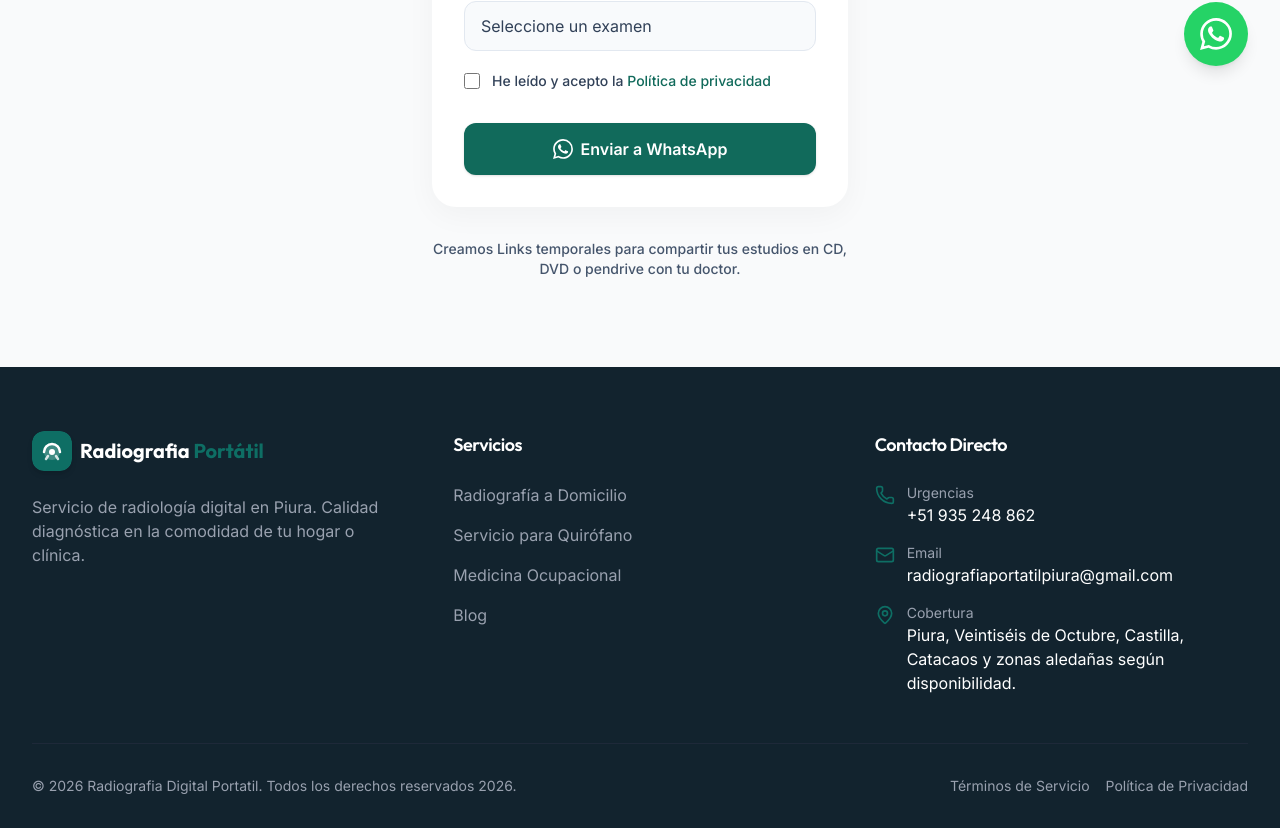
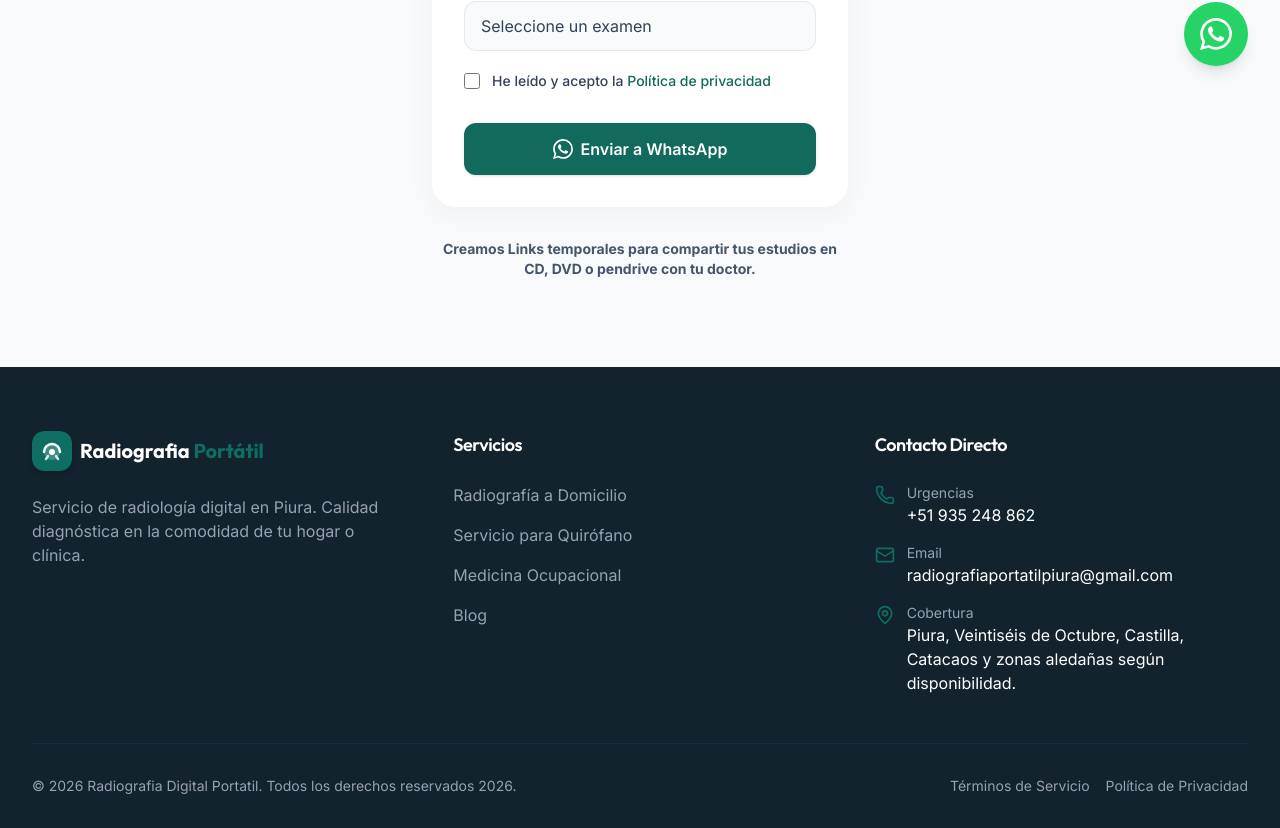
Before and after one commit to ManIA2024/radiografia_digital_a_domicilio_piura, a Next.js app: page /crear_link in a window 1280 px wide. Shown: the part 702-1530 px from the top of the page. Built offline with nearby package versions, Linux system fonts and the light colour scheme.

Commit message:
ui: make footer text bold in CrearLinkForm

```diff
--- a/src/components/forms/CrearLinkForm.jsx
+++ b/src/components/forms/CrearLinkForm.jsx
@@ -156,7 +156,7 @@ const CrearLinkForm = () => {
       </div>
 
       {/* Footer personalizado del servicio */}
-      <footer className="text-center text-sm text-slate-600 font-medium">
+      <footer className="text-center text-sm text-slate-600 font-bold">
         <p>Creamos Links temporales para compartir tus estudios en CD, DVD o pendrive con tu doctor.</p>
       </footer>
 
```
